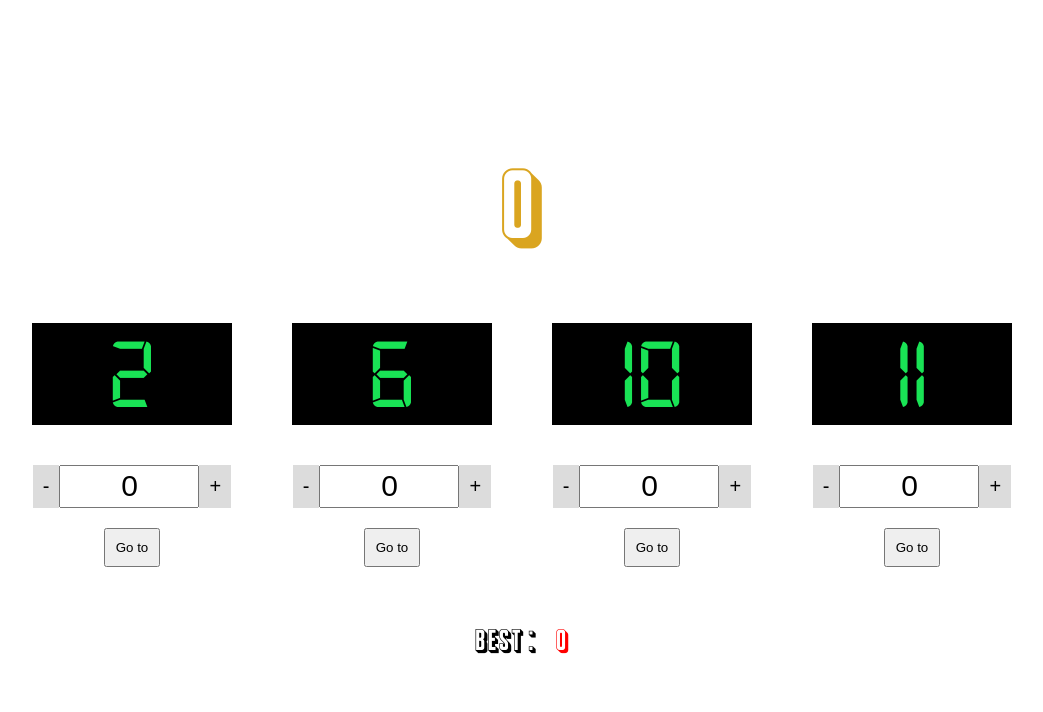
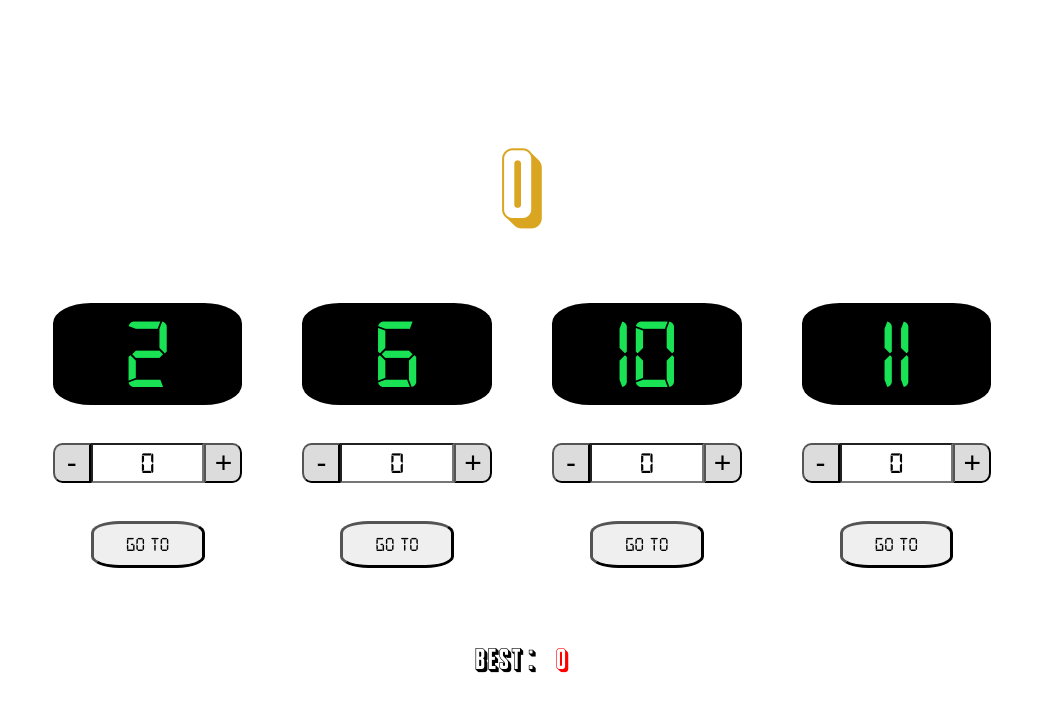
Before and after one commit to TheophileMoreau/elevate, a plain HTML site: page index.html in a window 1280 px wide. Shown: the whole page, without its empty margins (118-1161 px from the left). Drawn offline with Linux system fonts and the light colour scheme.

Commit message:
Improve html / css

```diff
--- a/index.html
+++ b/index.html
@@ -2,16 +2,18 @@
 
 <body>
 
-	<div class="elevator-door" id="left-door">
-		<div class="elevator-inside-door"></div>
-	</div>
-	<div class="elevator-door" id="right-door">
-		<div class="elevator-inside-door"></div>
+	<div class="doors">
+		<div class="elevator-door" id="left-door">
+			<div class="elevator-inside-door"></div>
+		</div>
+		<div class="elevator-door" id="right-door">
+			<div class="elevator-inside-door"></div>
+		</div>
 	</div>
 
 	<div class="container">
 
-		<div class="inside-container">
+		<div class="title-container">
 			<div class="title" id="current-stage">
 				0
 			</div>
--- a/js/index.js
+++ b/js/index.js
@@ -19,7 +19,7 @@ function generateElevators(numberOfElevators) {
 }
 
 // Number of elevators we want :
-var numberOfElevators = 300; // Total number of elevators created
+var numberOfElevators = 250; // Total number of elevators created
 var numberAvailableElevators = 4; // Number of elevators the player can see
 
 // Generate our elevators array
--- a/style.css
+++ b/style.css
@@ -14,6 +14,17 @@ body {
     justify-content: center;
 }
 
+.doors {
+    position: fixed;
+    top: 0;
+    left: 0;
+    width: 100%;
+    height: 100%;
+    background-color: rgba(0, 0, 0, 0); /* Adjust opacity as needed */
+    z-index: 1; /* Higher z-index than other elements */
+    pointer-events: none; /* Allow clicks to pass through */
+}
+
 [class$="-container"] {
     display: flex;
 }
@@ -24,15 +35,21 @@ body {
 
 .elevator, .title {
     font-size: 100px;
-    width: 200px;
+    width: 15%;
+    height: 5%;
     text-align: center;
-    flex-direction: row;
     padding: 30px;
+    overflow: hidden; /* Hide overflow content */
+    white-space: nowrap; /* Prevent wrapping */
+    text-overflow: ellipsis; /* Display ellipsis (...) for overflow text */
+}
+
+.elevator, input, .button-container button {
+    font-family: 'digital-7';
 }
 
 .elevator {
     color: #19E355;
-    font-family: 'digital-7';
 }
 
 [class$="title"] {
@@ -58,10 +75,6 @@ body {
 
 .floor-selection {
     padding: 30px;
-}
-
-.add-button {
-    padding: 20px;
 }
 
 .button-container button {
@@ -97,23 +110,27 @@ body {
 
 .counter-container {
     display: flex;
-    width: 200px; /* Adjust width as needed */
+    flex-wrap: wrap;
+    width: 100%; /* Adjust width as needed */
     margin: 0 auto; /* Center the container */
     padding-top: 20%;
 }
 
 .counter-button {
-    padding: 10px;
     background-color: #DCDCDC;
-    border: none;
     cursor: pointer;
-    font-size: 20px;
+    width: 20%;
+    font-size: 0.3em;
 }
 
 .counter-input {
     text-align: center;
-    width: 70%;
+    width: 60%;
     font-size: 30px;
+}
+
+.counter-input, .counter-button {
+    border-width: 2px;
 }
 
 .counter-input::-webkit-inner-spin-button,
@@ -123,5 +140,26 @@ body {
 }
 
 .button-container {
-    padding: 20px;
+    padding: 20%;
 }
+
+.go-button {
+    font-size: 0.2em;
+    width: 100%;
+    border-radius: 25%;
+    border-width: 3px;
+}
+
+.minus-button  {
+    border-top-left-radius: 25%;
+    border-bottom-left-radius: 25%;
+}
+
+.plus-button  {
+    border-top-right-radius: 25%;
+    border-bottom-right-radius: 25%;
+}
+
+.position {
+    border-radius: 20%;
+}
```
